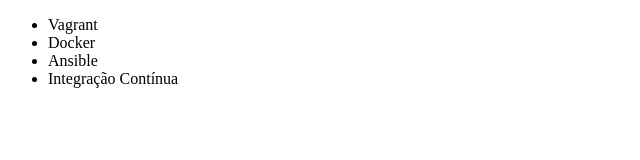
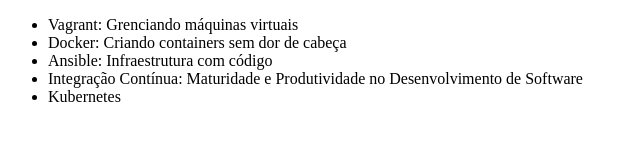
Before and after one commit to TiagoMerc/alura-git-, a plain HTML site: page index.html in a window 1280 px wide. Shown: the whole page, without its empty margins (0-640 px from the left). Drawn offline with Linux system fonts and the light colour scheme.

Commit message:
Mudando nome do curso de Ansible

```diff
--- a/index.html
+++ b/index.html
@@ -6,10 +6,11 @@
 </head>
 <body>
     <ul>
-        <li>Vagrant</li>
-        <li>Docker</li>
-        <li>Ansible</li>
-        <li>Integração Contínua</li>
+        <li>Vagrant: Grenciando máquinas virtuais</li>
+        <li>Docker: Criando containers sem dor de cabeça</li>
+        <li>Ansible: Infraestrutura com código </li>
+        <li>Integração Contínua: Maturidade e Produtividade no Desenvolvimento de Software</li>
+        <li>Kubernetes</li>
     </ul>
 </body>
 </html>
```
